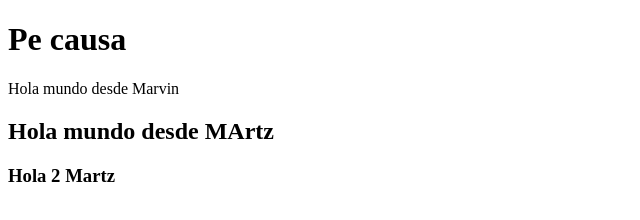
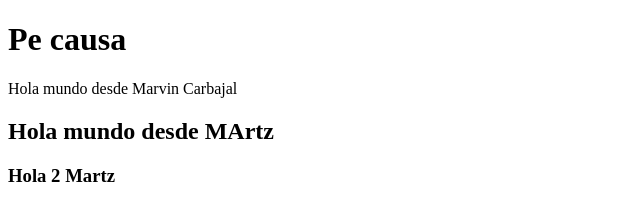
Before and after one commit to BryanMartinez09/Ejemplo2, a plain HTML site: page index.html in a window 1280 px wide. Shown: the full height of the page, 0-640 px from the left. Drawn offline with Linux system fonts and the light colour scheme.

Commit message:
KAN-18 JIRA Marvin Antonio Carbajal

```diff
--- a/index.html
+++ b/index.html
@@ -7,7 +7,7 @@
 </head>
 <body>
     <h1>Pe causa</h1>
-    <p>Hola mundo desde Marvin</p>
+    <p>Hola mundo desde Marvin Carbajal</p>
     <h2>Hola mundo desde MArtz</h2>
     <h3>Hola 2 Martz</h3>
 </body>
```
